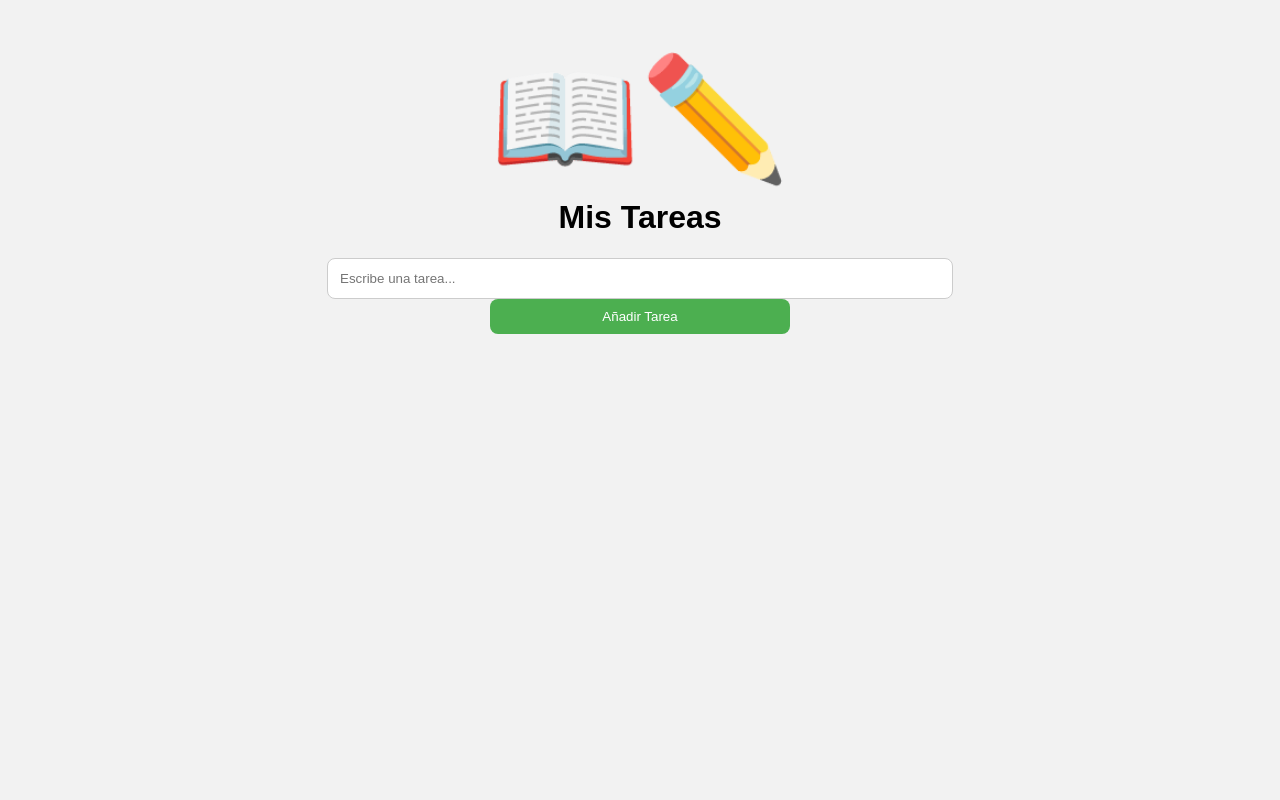
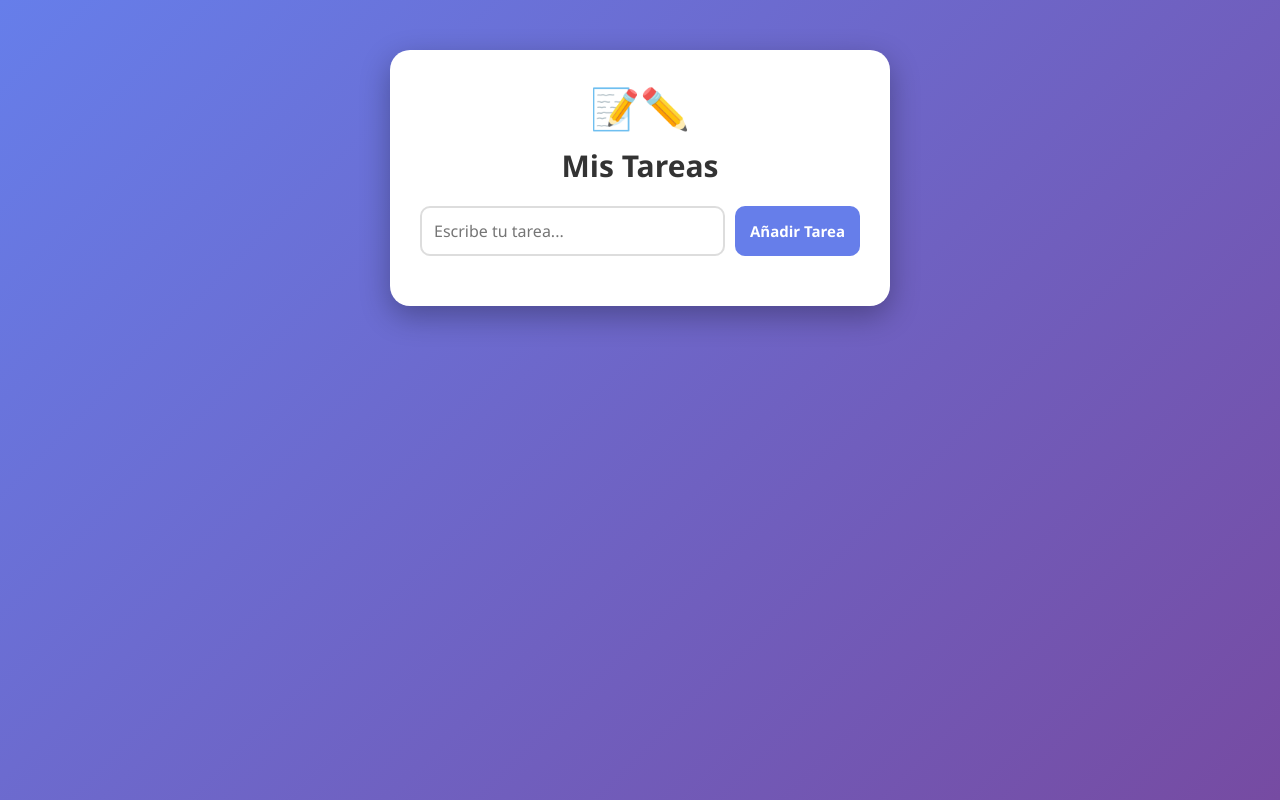
Before and after one commit to hoyosleider37-ctrl/-mi-proyecto, a plain HTML site: page mis tareas/index.html in a window 1280 px wide. Drawn offline with Linux system fonts and the light colour scheme.

Commit message:
deje mas bonita mis tareas

```diff
--- a/mis tareas/index.html
+++ b/mis tareas/index.html
@@ -7,13 +7,17 @@
 </head>
 <body>
 
-  <div class="decoracion">📖✏️</div>
-<h1>Mis Tareas</h1>
+  <div class="container">
+    <div class="decoracion">📝✏️</div>
+    <h1>Mis Tareas</h1>
 
-  <input type="text" id="tareaInput" placeholder="Escribe una tarea...">
-  <button id="agregarBtn">Añadir Tarea</button>
+    <div class="formulario">
+      <input type="text" id="tareaInput" placeholder="Escribe tu tarea...">
+      <button id="agregarBtn">Añadir Tarea</button>
+    </div>
 
-  <ul id="listaTareas"></ul>
+    <ul id="listaTareas"></ul>
+  </div>
 
   <script src="script.js"></script>
 </body>
--- a/mis tareas/styles.css
+++ b/mis tareas/styles.css
@@ -1,60 +1,90 @@
+* {
+  margin: 0;
+  padding: 0;
+  box-sizing: border-box;
+  font-family: 'Segoe UI', sans-serif;
+}
+
 body {
-  font-family: Arial;
-  background: #f2f2f2;
+  background: linear-gradient(135deg, #667eea, #764ba2);
+  min-height: 100vh;
   display: flex;
-  flex-direction: column;
-  align-items: center;
+  justify-content: center;
   padding-top: 50px;
 }
 
-h1 {
+.container {
+  background: white;
+  width: 90%;
+  max-width: 500px;
+  height: fit-content;
+  padding: 30px;
+  border-radius: 20px;
+  box-shadow: 0 10px 30px rgba(0,0,0,0.3);
   text-align: center;
 }
 
-input {
-  padding: 12px;
-  border-radius: 8px;
-  border: 1px solid #ccc;
-  width: 600px;
+.decoracion {
+  font-size: 40px;
 }
 
-button {
-  background-color: #28a745;
-  color: rgb(61, 31, 231);
-  border: none;
-  padding: 10px 18px;
-  border-radius: 8px;
-  cursor: pointer;
-  width: 300px;
-}
-#agregarBtn {
-  background: #4CAF50;
-  color: white;
+h1 {
+  color: #333;
+  margin: 10px 0 20px;
+  font-size: 30px;
 }
 
-ul {
-  padding: 0;
-  width: 350px;
+.formulario {
+  display: flex;
+  gap: 10px;
 }
 
-li {
-  background: white;
-  padding: 10px;
-  margin: 8px 0;
-  border-radius: 8px;
+#tareaInput {
+  flex: 1;
+  padding: 12px;
+  border: 2px solid #ddd;
+  border-radius: 10px;
+  outline: none;
+  font-size: 16px;
+}
+
+#tareaInput:focus {
+  border-color: #667eea;
+}
+
+#agregarBtn {
+  padding: 12px 15px;
+  background: #667eea;
+  color: white;
+  border: none;
+  border-radius: 10px;
+  font-size: 15px;
+  font-weight: bold;
+  cursor: pointer;
+}
+
+#agregarBtn:hover {
+  background: #5a67d8;
+}
+
+#listaTareas {
   list-style: none;
+  margin-top: 20px;
+  text-align: left;
+}
+
+#listaTareas li {
+  background: #f7f7f7;
+  padding: 12px;
+  margin-bottom: 10px;
+  border-radius: 10px;
   display: flex;
   justify-content: space-between;
   align-items: center;
 }
 
-.completada {
-  text-decoration: line-through;
-  color: gray;
+#listaTareas li button {
+  background: #ff5e5e;
+  padding: 5px 10px;
+  font-size: 13px;
 }
-  .decoracion {
-  font-size: 120px;
-  text-align: center;
-  margin-bottom: 0;
-  line-height: 1;
-  }
```
